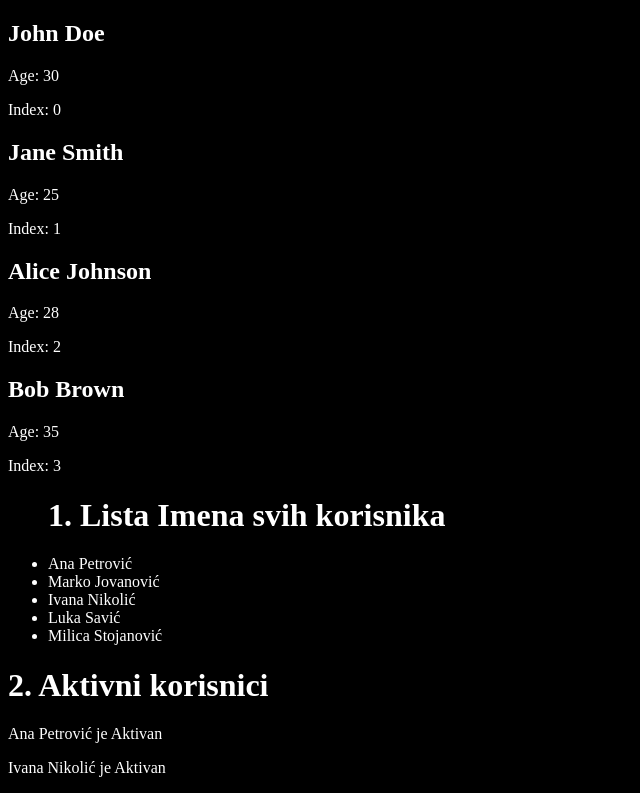
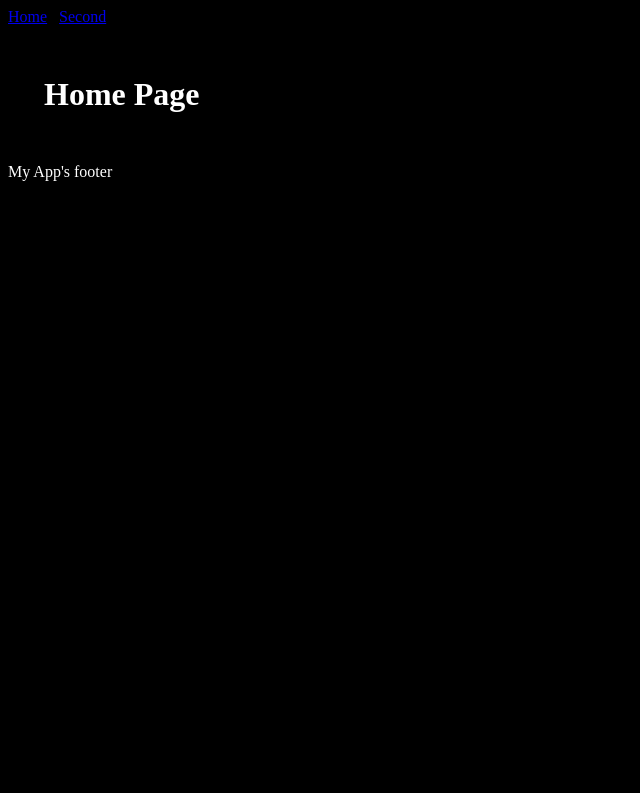
Before and after one commit to edinmavric/IT-camp-React, a React (Vite) app in the folder IT-Camp-React-OGs/: page / in a window 1280 px wide. Shown: the top 793 px of the page, without its empty margins (0-640 px from the left). Built offline with nearby package versions, Linux system fonts and the light colour scheme.

Commit message:
4. Cas i Domaci

```diff
--- a/IT-Camp-React-OGs/package.json
+++ b/IT-Camp-React-OGs/package.json
@@ -11,7 +11,8 @@
   },
   "dependencies": {
     "react": "^19.1.0",
-    "react-dom": "^19.1.0"
+    "react-dom": "^19.1.0",
+    "react-router-dom": "^7.6.2"
   },
   "devDependencies": {
     "@eslint/js": "^9.25.0",
--- a/IT-Camp-React-OGs/src/App.jsx
+++ b/IT-Camp-React-OGs/src/App.jsx
@@ -1,80 +1,18 @@
-import Card from './components/Card';
+import { BrowserRouter, Route, Routes } from 'react-router-dom';
+import HomePage from './pages/HomePage';
+import SecondPage from './pages/SecondPage';
+import Layout from './layout/Layout';
 
 function App() {
-  const nekiNiz = [
-    { id: 1, name: 'John Doe', age: 30 },
-    { id: 2, name: 'Jane Smith', age: 25 },
-    { id: 3, name: 'Alice Johnson', age: 28 },
-    { id: 4, name: 'Bob Brown', age: 35 },
-  ];
-
-  const users = [
-    {
-      id: 1,
-      name: 'Ana Petrović',
-      age: 24,
-      email: 'ana.p@example.com',
-      isActive: true,
-    },
-    {
-      id: 2,
-      name: 'Marko Jovanović',
-      age: 30,
-      email: 'marko.j@example.com',
-      isActive: false,
-    },
-    {
-      id: 3,
-      name: 'Ivana Nikolić',
-      age: 28,
-      email: 'ivana.n@example.com',
-      isActive: true,
-    },
-    {
-      id: 4,
-      name: 'Luka Savić',
-      age: 22,
-      email: 'luka.s@example.com',
-      isActive: false,
-    },
-    {
-      id: 5,
-      name: 'Milica Stojanović',
-      age: 26,
-      email: 'milica.s@example.com',
-      isActive: true,
-    },
-  ];
-
   return (
-    <div>
-      {nekiNiz.map((objekatIzNiza, indexDoKojegSmoStigli) => (
-        <div key={objekatIzNiza.id}>
-          <h2>{objekatIzNiza.name}</h2>
-          <p>Age: {objekatIzNiza.age}</p>
-          <p>Index: {indexDoKojegSmoStigli}</p>
-        </div>
-      ))}
-
-      <ul>
-        <h1>1. Lista Imena svih korisnika</h1>
-        {users.map(user => (
-          <li key={user.id}>{user.name}</li>
-        ))}
-      </ul>
-
-      <h1>2. Aktivni korisnici</h1>
-      {users
-        .filter(user => user.isActive)
-        .map(user => (
-          <p key={user.id}>{user.name} je Aktivan</p>
-        ))}
-
-      <h1>3. Kartice svih korsnika</h1>
-      {users.map(user => (
-        <Card user={user} />
-      ))}
-    </div>
+    <BrowserRouter>
+      <Layout>
+        <Routes>
+          <Route path="/" element={<HomePage />} />
+          <Route path="/second" element={<SecondPage />} />
+        </Routes>
+      </Layout>
+    </BrowserRouter>
   );
 }
 
--- /dev/null
+++ b/IT-Camp-React-OGs/src/components/Footer.jsx
@@ -0,0 +1,5 @@
+const Footer = () => {
+  return <footer>My App's footer</footer>;
+};
+
+export default Footer;
--- /dev/null
+++ b/IT-Camp-React-OGs/src/components/Header.jsx
@@ -0,0 +1,14 @@
+import { Link } from 'react-router-dom';
+
+const Header = () => {
+  return (
+    <header>
+      <Link style={{ marginRight: '12px' }} to="/">
+        Home
+      </Link>
+      <Link to="/second">Second</Link>
+    </header>
+  );
+};
+
+export default Header;
--- /dev/null
+++ b/IT-Camp-React-OGs/src/layout/Layout.jsx
@@ -0,0 +1,14 @@
+import Footer from '../components/Footer';
+import Header from '../components/Header';
+
+const Layout = ({ children }) => {
+  return (
+    <div>
+      <Header />
+      <main style={{ margin: '12px 36px' }}>{children}</main>
+      <Footer />
+    </div>
+  );
+};
+
+export default Layout;
--- /dev/null
+++ b/IT-Camp-React-OGs/src/pages/HomePage.jsx
@@ -0,0 +1,11 @@
+import './Homepage.css';
+
+const HomePage = () => {
+  return (
+    <div>
+      <h1>Home Page</h1>
+    </div>
+  );
+};
+
+export default HomePage;
--- /dev/null
+++ b/IT-Camp-React-OGs/src/pages/Homepage.css
@@ -0,0 +1,3 @@
+h1 {
+  margin: 0;
+}
--- /dev/null
+++ b/IT-Camp-React-OGs/src/pages/SecondPage.jsx
@@ -0,0 +1,11 @@
+import './Secondpage.css';
+
+const SecondPage = () => {
+  return (
+    <div>
+      <h1>Second Page</h1>
+    </div>
+  );
+};
+
+export default SecondPage;
--- /dev/null
+++ b/IT-Camp-React-OGs/src/pages/Secondpage.css
@@ -0,0 +1,3 @@
+h1 {
+  margin: 50px 0;
+}
```
Also changed, not shown: IT-Camp-React-OGs/src/components/Parent.jsx (added, +17 -0 lines), 2 other files (tests, documents, lock files or other folders).
